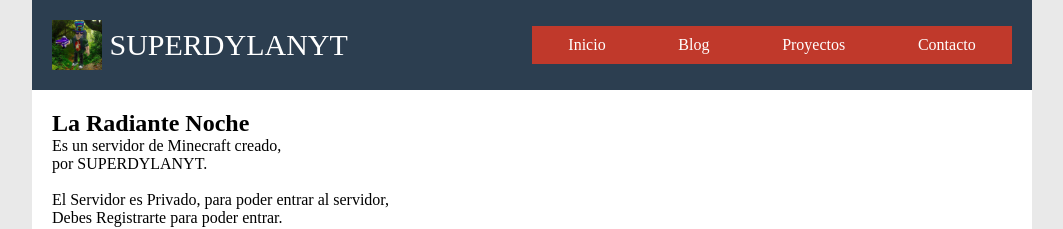
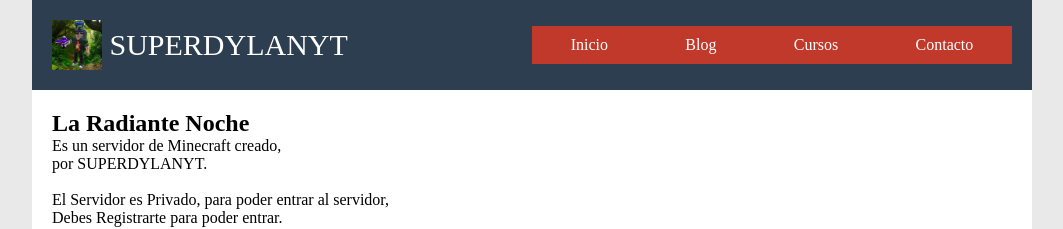
Before and after one commit to dylanmeca/dylanmeca.github.io, a Jekyll site: the page Servidor_Minecraft/laradiantenoche.html, which Jekyll copies as it is, in a window 1280 px wide. Shown: the top 229 px of the page, without its empty margins (108-1171 px from the left). Built offline with Jekyll 4.4.1, drawn with Linux system fonts in a browser that asks for light colours; comment, search, counter and statistics services are not loaded.

Commit message:
Update laradiantenoche.html

```diff
--- a/Servidor_Minecraft/laradiantenoche.html
+++ b/Servidor_Minecraft/laradiantenoche.html
@@ -23,7 +23,7 @@
 			<nav>
 				<a href="../index">Inicio</a>
 				<a href="../blog">Blog</a>
-				<a href="../proyectos">Proyectos</a>
+				<a href="../academia_superdylanyt">Cursos</a>
 				<a href="../contacto">Contacto</a>
 			</nav>
 		</header>
```
